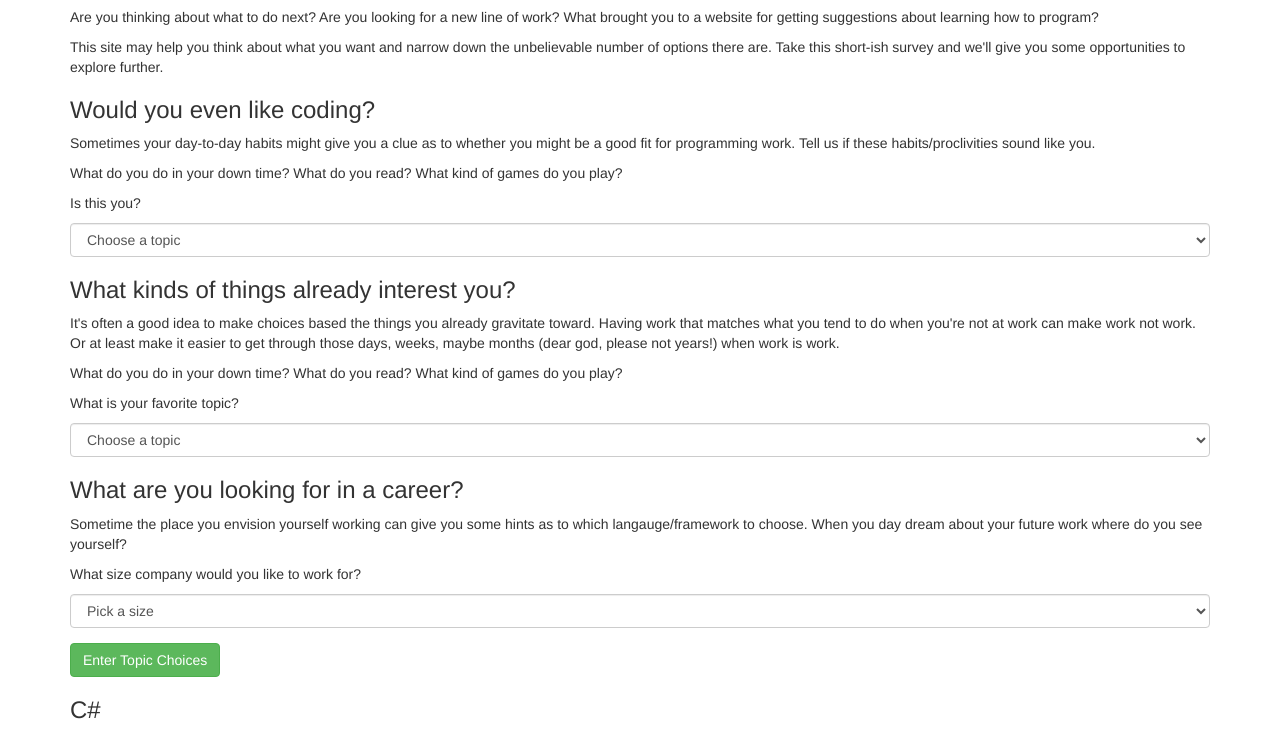
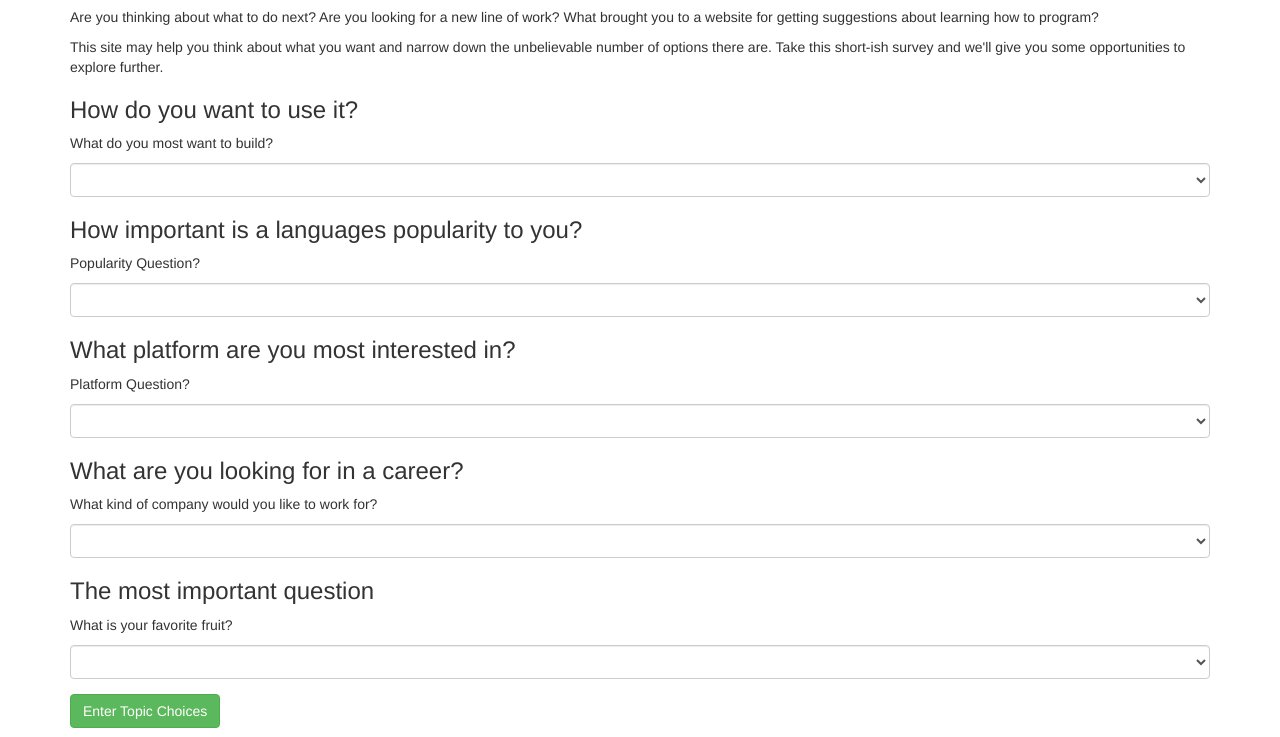
Before and after one commit to skillitzimberg/suggestions, a plain HTML site: page index.html in a window 1280 px wide. Shown: the part 63-800 px from the top of the page. Drawn offline with Linux system fonts and the light colour scheme.

Commit message:
add all questions and begin building logic.

```diff
--- a/index.html
+++ b/index.html
@@ -16,78 +16,81 @@
       <p>This site may help you think about what you want and narrow down the unbelievable number of options there are. Take this short-ish survey and we'll give you some opportunities to explore further.</p>
 
       <form class="" id="survey">
-        <div class="">
-          <h3>Would you even like coding?</h3>
-          <p>Sometimes your day-to-day habits might give you a clue as to whether you might be a good fit for programming work. Tell us if these habits/proclivities sound like you.</p>
-          <p>What do you do in your down time? What do you read? What kind of games do you play?</p>
+        <h3>How do you want to use it?</h3>
+        <p>What do you most want to build?</p>
+
         <div class="form-group">
-              <p>Is this you?</p>
-              <select class="form-control" id="habits">
-                <option value="">Choose a topic</option>
-                <option value="bored">I'm bored</option>
-                <option value="fastidious">That picture is crooked.</option>
-                <option value="cheerios">I have Cheerios in my hair.</option>
-                <option value="broken">Yay! It's broken. How do I fix it?</option>
-                <option value="focused">My mind is like a lazer.</option>
+          <select class="form-control" id="field">
+            <option value=""></option>
+            <option value="web">Websites</option>
+            <option value="games">Video Games</option>
+            <option value="mobile">Mobile apps</option>
+            <option value="data">Data Analysis</option>
+            <option value="3d">3D Graphics</option>
           </select>
         </div>
 
+        <h3>How important is a languages popularity to you?</h3>
+        <p>Popularity Question?</p>
+        <div class="form-group">
+          <select class="form-control" id="popularity">
+            <option value=""></option>
+            <option value="veryPopular">Popular is important</option>
+            <option value="dontCareAboutPopularity">I don't care much</option>
+          </select>
         </div>
 
-        <div class="" id="interests">
-          <h3>What kinds of things already interest you?</h3>
-          <p>It's often a good idea to make choices based the things you already gravitate toward. Having work that matches what you tend to do when you're not at work can make work not work. Or at least make it easier to get through those days, weeks, maybe months (dear god, please not years!) when work is work.</p>
-
-          <p>What do you do in your down time? What do you read? What kind of games do you play?</p>
+        <h3>What platform are you most interested in?</h3>
+        <p>Platform Question?</p>
         <div class="form-group">
-              <p>What is your favorite topic?</p>
-              <select class="form-control" id="topic">
-                <option value="">Choose a topic</option>
-                <option value="math">math</option>
-                <option value="botany">botany</option>
-                <option value="tech">technology</option>
-                <option value="engineering">Engineering Today</option>
-                <option value="monkeys">Monkeys</option>
+          <select class="form-control" id="platform">
+            <option value=""></option>
+            <option value="android">Android</option>
+            <option value="ios">iOs</option>
+            <option value="microsoft">Microsoft</option>
+            <option value="stuff">platformStuff</option>
+            <option value="things">platformThings</option>
           </select>
         </div>
-        </div>
 
-      <div class="" id="goals">
         <h3>What are you looking for in a career?</h3>
-        <p>Sometime the place you envision yourself working can give you some hints as to which langauge/framework to choose. When you day dream about your future work where do you see yourself?</p>
+        <p>What kind of company would you like to work for?</p>
 
         <div class="form-group">
-          <p>What size company would you like to work for?</p>
           <select class="form-control" id="business">
-            <option value="">Pick a size</option>
+            <option value=""></option>
             <option value="small">Small businesses</option>
-            <option value="medium">Medium sized businesses.</option>
+            <option value="medium">Medium sized businesses</option>
             <option value="large">Big corporations</option>
             <option value="startups">Startups</option>
             <option value="freelance">Myself</option>
           </select>
         </div>
 
-        <!-- USER GOALS:
-        What kind of businesses do you think you might want to work for?
-        - small
-        - medium
-        - large
-        - startups
-        - freelance -->
+        <h3>The most important question</h3>
+        <p>What is your favorite fruit?</p>
+        <div class="form-group">
+          <select class="form-control" id="fruit">
+            <option value=""></option>
+            <option value="apple">Apples</option>
+            <option value="banana">Bananas</option>
+            <option value="goji">Goji</option>
+            <option value="persimmon">Persimmon</option>
+            <option value="golfball">Golfballs</option>
+          </select>
         </div>
+
         <button type="submit" class="btn btn-success">Enter Topic Choices</button>
       </form>
 
       <div class="" id="choices">
-        <h3 id="cSharp">C#</h3>
-        <h3 id="java">Java</h3>
-        <h3 id="php">PHP</h3>
-        <h3 id="ruby">Ruby</h3>
-        <h3 id="css">CSS</h3>
-        <h3 id="webdesign">WEB DESIGN</h3>
+        <h3 id="cSharp" class="hide">C#/.NET</h3>
+        <h3 id="java" class="hide">Java/Android</h3>
+        <h3 id="php" class="hide">PHP/Drupal</h3>
+        <h3 id="ruby" class="hide">Ruby/Rails</h3>
+        <h3 id="css" class="hide">CSS/Design</h3>
+        <h3 id="fail" class="hide">Please fill out the form completely.</h3>
       </div>
-
 
     </div>
   </body>
--- a/js/scripts.js
+++ b/js/scripts.js
@@ -1,11 +1,30 @@
 $(document).ready(function() {
   $("form#survey").submit(function(event) {
-    var favTopic = $("#topic").val();
-    var myHabits = $("#habits").val();
+    var devField = $("#field").val();
+    var langaugePopularity = $("#popularity").val();
+    var targetPlatform = $("#platform").val();
     var bizSize = $("#business").val();
-    console.log(favTopic);
-    console.log(myHabits);
-    console.log(bizSize);
+    var favFruit = $("#fruit").val();
+
+    // console.log(devField);
+    // console.log(langaugePopularity);
+    // console.log(targetPlatform);
+    // console.log(bizSize);
+    // console.log(favFruit);
+
+    if (devField && langaugePopularity && targetPlatform && bizSize && favFruit) {
+      if () {
+      } else if (true) {
+
+      } else if (true) {
+
+      } else if (true) {
+
+      }
+
+    } else {
+      $("h3#fail").removeClass("hide");
+    }
 
     event.preventDefault();
   });
```
Lines whose indentation alone changed are shown as unchanged.
